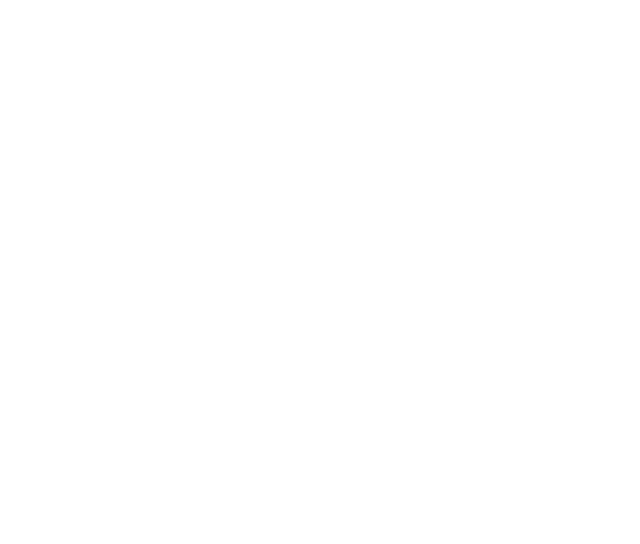
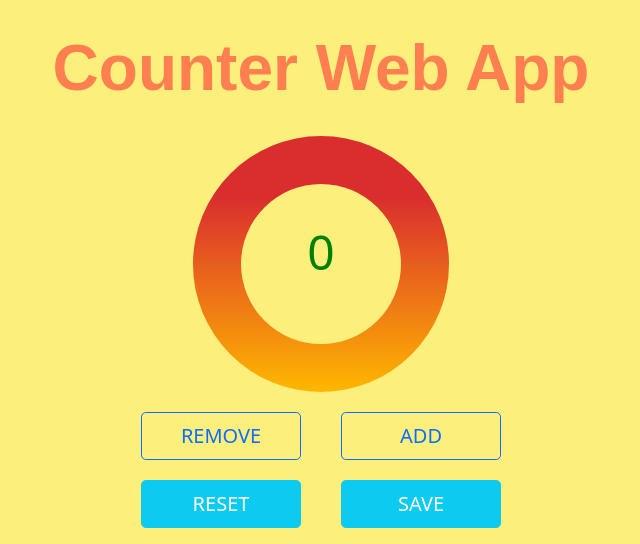
Before and after one commit to AKSHATNEMA/Counter-site, a plain HTML site: page index.html in a window 1280 px wide. Shown: the top 544 px of the page, without its empty margins (319-959 px from the left). Drawn offline with nearby package versions, Linux system fonts and the light colour scheme; a web font is replaced by a local one.

Commit message:
counter app made

```diff
--- a/index.html
+++ b/index.html
@@ -1,17 +1,74 @@
 <!DOCTYPE html>
 <html lang="en">
-<head>
-    <meta charset="UTF-8">
-    <meta http-equiv="X-UA-Compatible" content="IE=edge">
-    <meta name="viewport" content="width=device-width, initial-scale=1.0">
-    <link href="https://cdn.jsdelivr.net/npm/bootstrap@5.1.0/dist/css/bootstrap.min.css" rel="stylesheet" integrity="sha384-KyZXEAg3QhqLMpG8r+8fhAXLRk2vvoC2f3B09zVXn8CA5QIVfZOJ3BCsw2P0p/We" crossorigin="anonymous">
-    <link rel="stylesheet" href="style.css" type="text/css">
+  <head>
+    <meta charset="UTF-8" />
+    <meta http-equiv="X-UA-Compatible" content="IE=edge" />
+    <meta name="viewport" content="width=device-width, initial-scale=1.0" />
+    <link
+      href="https://cdn.jsdelivr.net/npm/bootstrap@5.1.0/dist/css/bootstrap.min.css"
+      rel="stylesheet"
+      integrity="sha384-KyZXEAg3QhqLMpG8r+8fhAXLRk2vvoC2f3B09zVXn8CA5QIVfZOJ3BCsw2P0p/We"
+      crossorigin="anonymous"
+    />
+    <link rel="stylesheet" href="style.css" type="text/css" />
     <title>Counter</title>
-</head>
-<body>
+  </head>
+  <body>
+    <script type="text/javascript" href="./index.js"></script>
+    <header>Counter Web App</header>
+      <div class="container circle">
+        <div class="dot">
+          <div class="dot1">
+            <div class="content" id="content">0</div>
+          </div>
+        </div>
+      </div>
+    <div class=buttons>
+        <button type="button" class="btn btn-outline-primary btn-lg" onclick="remove()">REMOVE</button>
+        <button type="button" class="btn btn-outline-primary btn-lg" onclick="add()">ADD</button>
+    </div>
+    <div class=buttons>
+        <button type="button" class="btn btn-info btn-lg" style="color: white;" onclick="reset()" >RESET</button>
+        <button type="button" class="btn btn-info btn-lg" style="color: white;" onclick="save()">SAVE</button>
+    </div>
+    <div class="entries">
+        <p class="content" id="save">Saved Entries are: </p>
+        <button type="button" class="btn btn-secondary btn-lg" onclick="rem_entry()">REMOVE ENTRIES</button>
+    </div>
+    <script type="text/javascript" href="./index.js"></script>
+    <script
+      src="https://cdn.jsdelivr.net/npm/bootstrap@5.1.0/dist/js/bootstrap.bundle.min.js"
+      integrity="sha384-U1DAWAznBHeqEIlVSCgzq+c9gqGAJn5c/t99JyeKa9xxaYpSvHU5awsuZVVFIhvj"
+      crossorigin="anonymous"
+    ></script>
+    <script>
+        let count = 0;
+       const content = document.getElementById("content");
+       const Saved= document.getElementById("save");
+function add(){
+    count++;
+    content.textContent =`${count}`;
+}
 
+function remove(){
 
-    <script type="text/javascript" href="index.js"></script>
-    <script src="https://cdn.jsdelivr.net/npm/bootstrap@5.1.0/dist/js/bootstrap.bundle.min.js" integrity="sha384-U1DAWAznBHeqEIlVSCgzq+c9gqGAJn5c/t99JyeKa9xxaYpSvHU5awsuZVVFIhvj" crossorigin="anonymous"></script>
-</body>
+    if(count>0)
+      count--;
+    content.textContent =`${count}`;
+}
+
+function reset(){
+    count=0;
+    content.textContent =`${count}`;
+}
+
+function save(){
+    Saved.textContent +=" "+count+" ";
+}
+
+function rem_entry(){
+    Saved.textContent = "Saved Entries are: ";
+}
+    </script>
+  </body>
 </html>
--- a/index.js
+++ b/index.js
@@ -0,0 +1,8 @@
+let count = 0;
+const content = document.getElementById("content");
+
+function add(){
+    console.log("add");
+    count++;
+    content.textContent =`${count}`;
+}
--- a/style.scss
+++ b/style.scss
@@ -0,0 +1,96 @@
+@import url('https://fonts.googleapis.com/css2?family=Hina+Mincho&display=swap');
+
+*{
+    padding: 0px;
+    margin: 0px;
+}
+
+body{
+    background-color: rgb(252, 239, 124);
+    box-sizing: border-box;
+}
+
+
+header{
+  font-family: "Hina  Mincho", Arial, sans-serif;
+  font-size: 4rem;
+  font-weight: 800;
+  text-align: center;
+  margin-top: 20px;
+  margin-bottom: 20px;
+  color:coral;
+}
+
+.circle{
+    text-align: center;
+}
+
+
+
+.dot {
+    background: rgb(218,46,46);
+    background: linear-gradient(180deg, rgba(218,46,46,1) 24%, rgba(255,183,0,1) 100%);
+    background-size: cover;
+    margin: auto;
+    height: 16rem;
+    width: 16rem;
+    border-radius: 50%;
+    display: block;
+    text-align: center;
+    position: relative;
+
+    .dot1{
+        height: 10rem;
+        width: 10rem;
+        border-radius: 50%;
+        background-color: rgb(252, 239, 124);;
+        top: 3rem;
+        left: 3rem;
+        position:relative;
+        text-align: center;
+        vertical-align: middle;
+
+        .content{
+            color:GREEN;
+            width:6rem;
+            height: 6rem;
+            top: 2rem;
+            left: 2rem;
+            position: relative;
+            text-align: center;
+            font-size: 3rem;
+            word-wrap: break-word;
+        }
+      }
+
+  }
+
+ .buttons{
+     text-align: center;
+     display:flex;
+     justify-content:center;
+     button{
+         width: 10rem;
+         margin-top: 20px;
+         margin-left: 20px;
+         margin-right: 20px;
+     }
+     button:focus{
+         box-shadow:none;
+     }
+ }
+
+ .entries {
+     width: 80%;
+     margin-top: 20px;
+     margin-left: 10%;
+     margin-bottom: 20px;
+     text-align: center;
+     .content{
+         font-size: 2rem;
+         color: goldenrod;
+     }
+     button:focus{
+         box-shadow:none;
+     }
+ }
```
Also changed, not shown: style.css, 1 other file.
